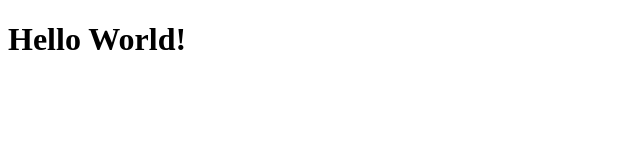
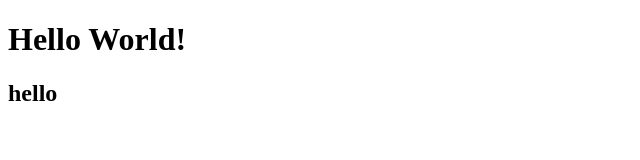
Before and after one commit to Ollas2204/quantum-fox, a plain HTML site: page index.html in a window 1280 px wide. Shown: the full height of the page, 0-640 px from the left. Drawn offline with Linux system fonts and the light colour scheme.

Commit message:
file pertama

```diff
--- a/index.html
+++ b/index.html
@@ -5,5 +5,6 @@
   </head>
   <body>
     <h1>Hello World!</h1>
+<h2> <strong>hello</strong></h2>
   </body>
 </html>
```
